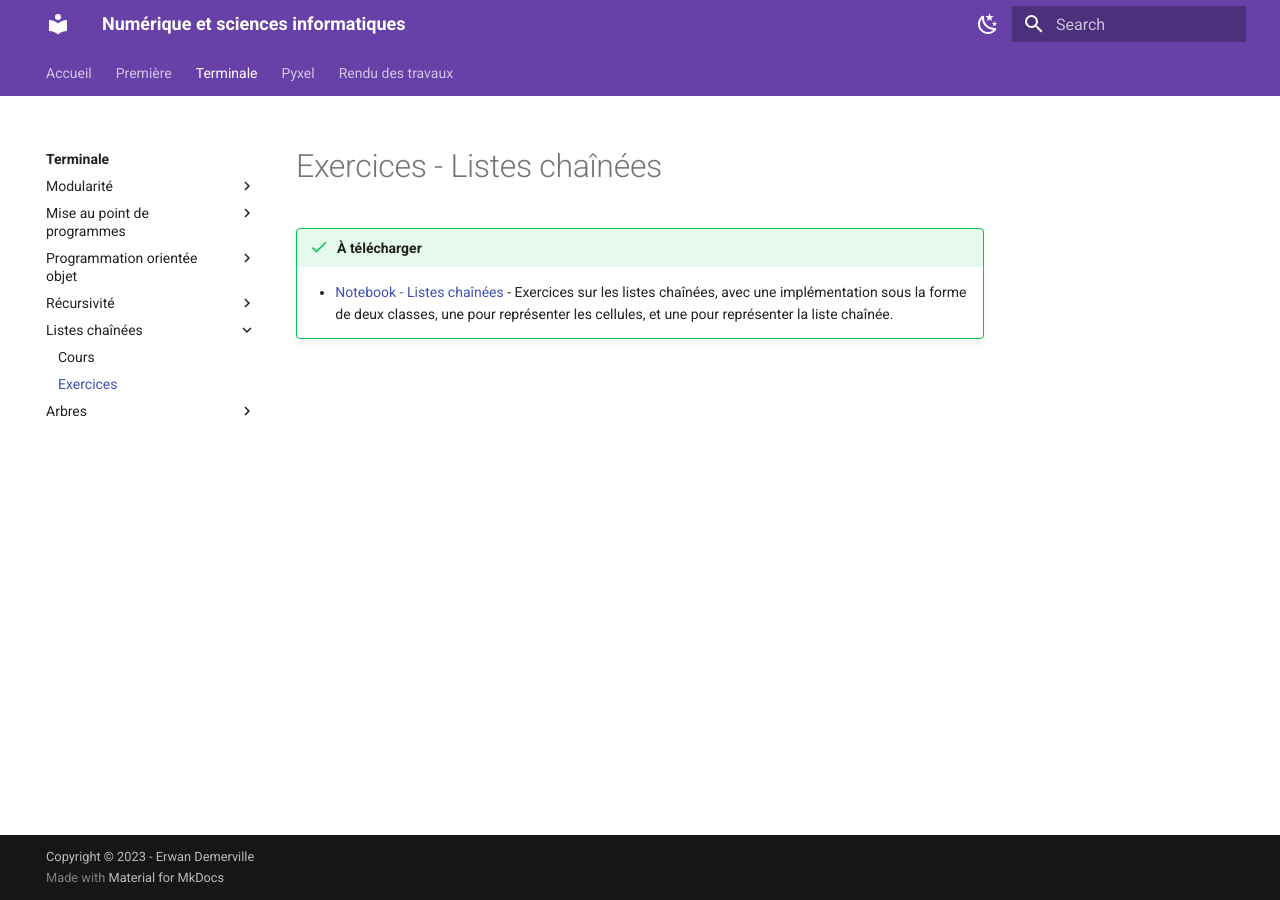
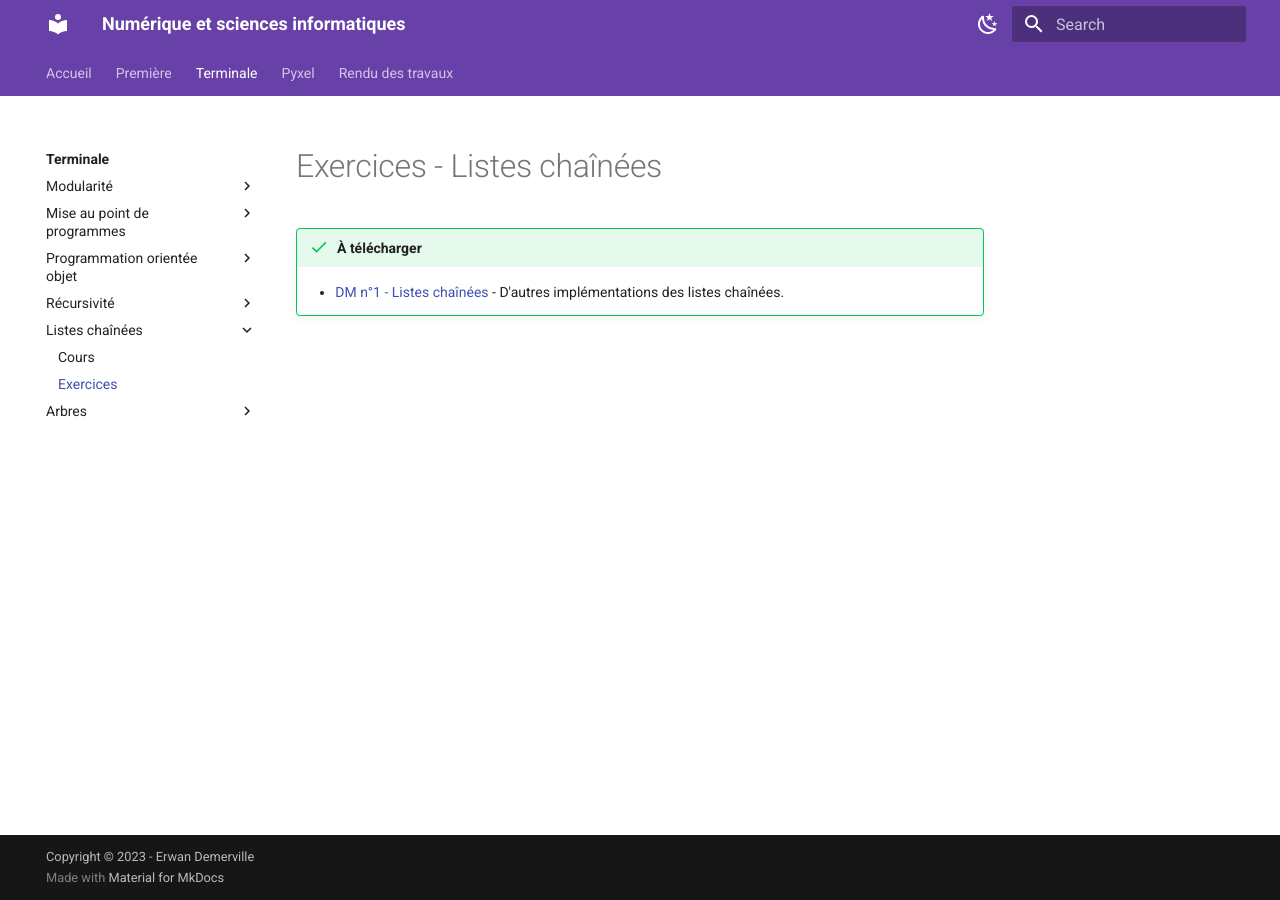
Before and after one commit to erwandemerville/nsi, an MkDocs documentation site: the page built from docs/terminale/listes/exercices.md, in a window 1280 px wide. Built offline with MkDocs 1.6.1 and Material for MkDocs 9.7.7, drawn with Linux system fonts in a browser that asks for light colours.

Commit message:
MAJ site

```diff
--- a/docs/terminale/listes/exercices.md
+++ b/docs/terminale/listes/exercices.md
@@ -1,4 +1,4 @@
 # Exercices - Listes chaînées
 
 !!! success "À télécharger"
-    - [Notebook - Listes chaînées](exercices/Listes_chainees.ipynb){ target="_blank" } - Exercices sur les listes chaînées, avec une implémentation sous la forme de deux classes, une pour représenter les cellules, et une pour représenter la liste chaînée.
+    - [DM n°1 - Listes chaînées](){ target="_blank" } - D'autres implémentations des listes chaînées.
```
Also changed, not shown: docs/terminale/listes/exercices/Listes_chainees.ipynb (deleted), docs/terminale/listes/exercices/dm1/01.png (added), docs/terminale/listes/exercices/dm1/02.png (added), docs/terminale/listes/exercices/dm1/03.png (added).
